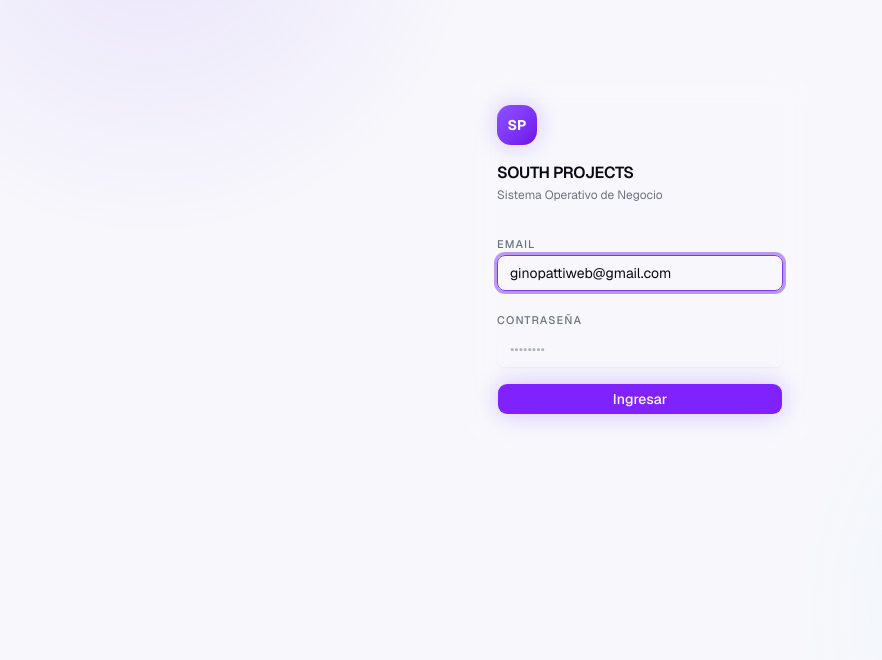
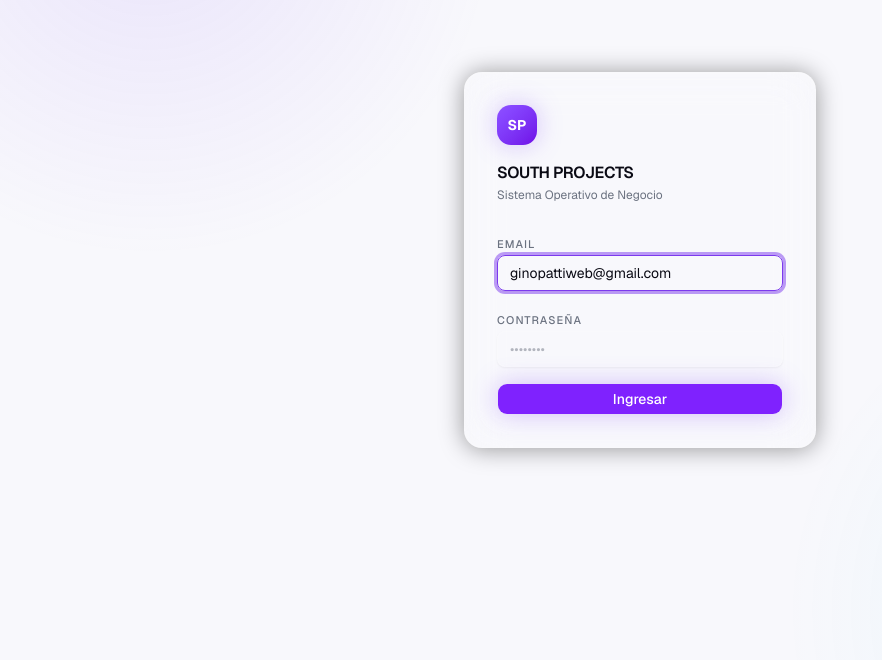
Before and after one commit to ginopattiweb-oss/south-projects, a Next.js app: page /login in a window 1280 px wide. Shown: the part 140-800 px from the top of the page, without its empty margins (0-882 px from the left). Built offline with nearby package versions, Linux system fonts and the light colour scheme.

Commit message:
fix: stronger glass borders and inset highlight

```diff
--- a/src/app/globals.css
+++ b/src/app/globals.css
@@ -133,22 +133,25 @@
 @layer utilities {
   /* Glass morphism */
   .glass {
-    background: rgba(255, 255, 255, 0.04);
+    background: rgba(255, 255, 255, 0.05);
     backdrop-filter: blur(20px);
     -webkit-backdrop-filter: blur(20px);
-    border: 1px solid rgba(255, 255, 255, 0.08);
+    border: 1px solid rgba(255, 255, 255, 0.13);
+    box-shadow: inset 0 1px 0 rgba(255, 255, 255, 0.08), 0 1px 24px rgba(0, 0, 0, 0.4);
   }
   .glass-sm {
-    background: rgba(255, 255, 255, 0.03);
+    background: rgba(255, 255, 255, 0.04);
     backdrop-filter: blur(12px);
     -webkit-backdrop-filter: blur(12px);
-    border: 1px solid rgba(255, 255, 255, 0.06);
+    border: 1px solid rgba(255, 255, 255, 0.10);
+    box-shadow: inset 0 1px 0 rgba(255, 255, 255, 0.06);
   }
   .glass-sidebar {
     background: rgba(5, 5, 10, 0.85);
     backdrop-filter: blur(32px);
     -webkit-backdrop-filter: blur(32px);
-    border-right: 1px solid rgba(255, 255, 255, 0.06);
+    border-right: 1px solid rgba(255, 255, 255, 0.10);
+    box-shadow: inset -1px 0 0 rgba(255, 255, 255, 0.04);
   }
   /* Glows */
   .glow-violet {
```
